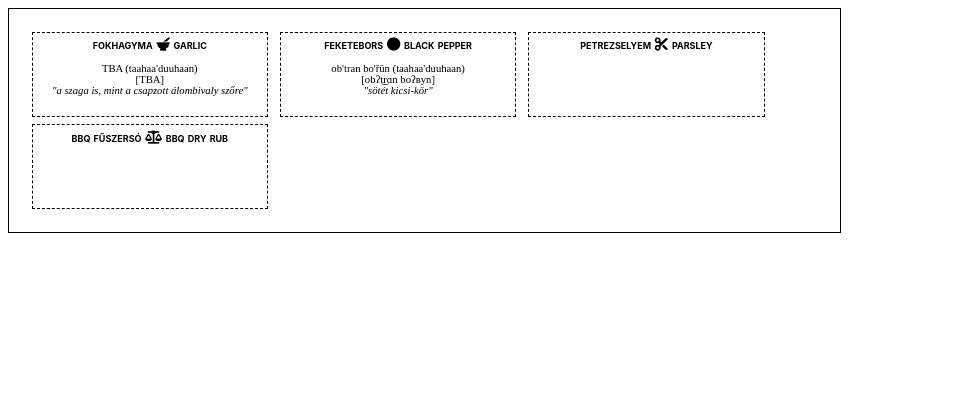
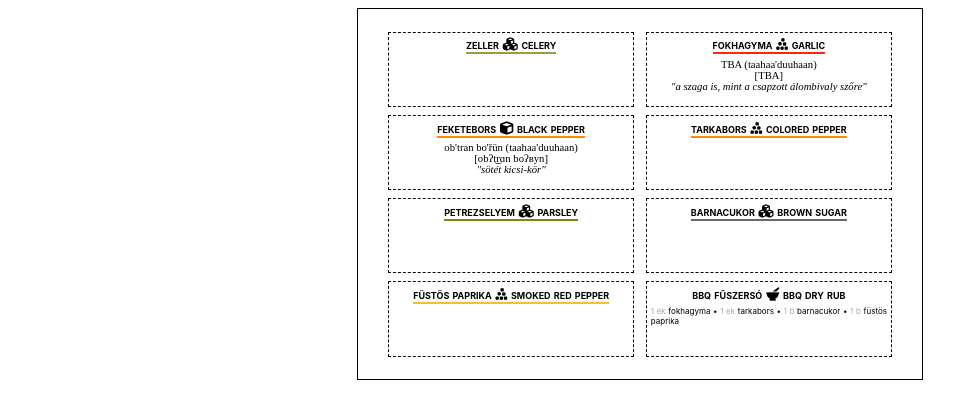
Before and after one commit to geryxyz/spicelabels, a Jekyll site: the page built from index.html, in a window 1280 px wide. Shown: the top 419 px of the page, without its empty margins (0-978 px from the left). Built offline with Jekyll 4.4.1, drawn with Linux system fonts in a browser that asks for light colours; nearby versions of some CDN libraries.

Commit message:
feat: mixes and source introduced with hotness

```diff
--- a/_data/spices.yml
+++ b/_data/spices.yml
@@ -5,11 +5,32 @@ preprocesses:
   - &chopped "chopped"
   - &whole "whole"
   - &mix "mix"
+units:
+  - &tablespoon
+    name: "evőkanál"
+    abbreviation: "ek"
+  - &cup
+    name: "bögre"
+    abbreviation: "b"
+source:
+  - &fruit "fruit"
+  - &corn "corn"
+  - &leaf "leaf"
+  - &stem "stem"
+  - &root "root"
+  - &substance "substance"
 labels:
+  -
+    hungarian: "zeller"
+    english: "celery"
+    preprocess: *chopped
+    source: *stem
   - &ground_garlic
     hungarian: "fokhagyma"
     english: "garlic"
     preprocess: *ground
+    source: *root
+    hot: yes
     conlang:
       name: "TBA"
       language: *taahaaduuhaan
@@ -19,19 +40,46 @@ labels:
     hungarian: "feketebors"
     english: "black pepper"
     preprocess: *whole
+    source: *corn
     conlang:
-        name: "ob'tran bo'řün"
-        language: *taahaaduuhaan
-        ipa: "obʔt͜rɑn boʔʙyn"
-        note: "sötét kicsi-kör"
+      name: "ob'tran bo'řün"
+      language: *taahaaduuhaan
+      ipa: "obʔt͜rɑn boʔʙyn"
+      note: "sötét kicsi-kör"
+  - &ground_coloredpepper
+    hungarian: "tarkabors"
+    english: "colored pepper"
+    preprocess: *ground
+    source: *corn
   -
     hungarian: "petrezselyem"
     english: "parsley"
     preprocess: *chopped
+    source: *leaf
+  - &chopped_brownsugar
+    hungarian: "barnacukor"
+    english: "brown sugar"
+    preprocess: *chopped
+    source: *substance
+  - &ground_smokedredpepper
+    hungarian: "füstös paprika"
+    english: "smoked red pepper"
+    preprocess: *ground
+    source: *fruit
   -
     hungarian: "bbq fűszersó"
     english: "bbq dry rub"
     preprocess: *mix
     ingredients:
       - spice: *ground_garlic
-        ratio: "1 ek"
+        amount: 1
+        unit: *tablespoon
+      - spice: *ground_coloredpepper
+        amount: 1
+        unit: *tablespoon
+      - spice: *chopped_brownsugar
+        amount: 1
+        unit: *cup
+      - spice: *ground_smokedredpepper
+        amount: 1
+        unit: *cup
--- a/assets/css/main.scss
+++ b/assets/css/main.scss
@@ -3,22 +3,69 @@
 
 @import "main";
 
+html {
+  box-sizing: border-box;
+}
+*, *:before, *:after {
+  box-sizing: inherit;
+}
+
+//https://www.colourlovers.com/palette/56122/Sweet_Lolly
+//https://www.colourlovers.com/palette/1309168/pumpkin
+//https://www.colourlovers.com/palette/1081510/Nature_Walk
+
+.under_border {
+  border-bottom-style: solid;
+  border-bottom-width: 2pt;
+}
+
+.fruit {
+  border-bottom-color: #FABE28;
+}
+
+.corn {
+  border-bottom-color: #FF8A00;
+}
+
+.leaf {
+  border-bottom-color: #758918;
+}
+
+.stem {
+  border-bottom-color: #9E9A41;
+}
+
+.root {
+  border-bottom-color: #5E3021;
+}
+
+.substance {
+  border-bottom-color: dimgray;
+}
+
+.hot {
+  border-bottom-color: #FF2311;
+}
+
 body {
-  width: 210mm;
+  width: 150mm; //210mm the A4 page
   border: black solid 1pt;
   padding: .5cm;
+  text-align: center;
+  margin-left: auto;
+  margin-right: auto;
 }
 
 div.label {
   display: inline-block;
   vertical-align: top;
-  max-width: 60mm;
+  max-width: 65mm;
   max-height: 20mm;
-  min-width: 60mm;
+  min-width: 65mm;
   min-height: 20mm;
   margin: 1mm;
   padding: 1mm;
-  border: black dashed .6pt;
+  border: black dashed .3pt;
   text-align: center;
   font-size: 10pt;
 }
@@ -33,17 +80,43 @@ span.english {
   font-variant: small-caps;
 }
 
-p.conlang {
-  font-family: serif;
-  font-style: normal;
-  font-size: 8pt;
+span.ipa {
+  font-family: "Times New Roman", sans-serif;
 }
 
-span.ipa {
-  font-family: "Times New Roman", sans-serif;
+span.amount {
+  color: darkgray;
 }
 
 span.note {
   font-style: italic;
   font-family: serif;
 }
+
+span.ingredient {
+  hyphens: auto;
+}
+
+p {
+  margin: 0;
+  padding: 0;
+}
+
+p.header {
+  display: inline-block;
+}
+
+p.details {
+  font-style: normal;
+  font-size: 8pt;
+  margin-top: 1ex;
+}
+
+p.conlang {
+  font-family: serif;
+}
+
+p.ingredients {
+  font-size: 6pt;
+  text-align: justify;
+}
--- a/index.html
+++ b/index.html
@@ -6,27 +6,47 @@ layout: default
     {% comment %}<code>{{ spice }}</code>{% endcomment %}
 
     <div class="label">
+        {% if spice.hot %}
+        <p class="header under_border hot">
+        {% elsif spice.source %}
+        <p class="header under_border {{ spice.source }}">
+        {% else %}
+        <p class="header">
+        {% endif %}
             <span class="hungarian">{{ spice.hungarian }}</span>
+            <span>
                 {% case spice.preprocess %}
+                    {% when "whole" %}
+                        <i class="fa-solid fa-cube"></i>
+                    {% when "chopped" %}
+                        <i class="fa-solid fa-cubes"></i>
                     {% when "ground" %}
+                        <i class="fa-solid fa-cubes-stacked"></i>
+                    {% when "mix" %}
                         <i class="fa-solid fa-mortar-pestle"></i>
-            {% when "chopped" %}
-                <i class="fa-solid fa-scissors"></i>
-            {% when "whole" %}
-                <i class="fa-solid fa-circle"></i>
-            {% when "mix" %}
-                <i class="fa-solid fa-scale-balanced"></i>
                     {% else %}
                         &mdash;
                 {% endcase %}
+            </span>
             <span class="english">{{ spice.english }}</span>
+        </p>
+
         {% if spice.conlang %}
-            <br/>
-            <p class="conlang">
+            <p class="conlang details">
                 {{ spice.conlang.name }} ({{ spice.conlang.language }})<br/>
                 <span class="ipa">[{{ spice.conlang.ipa }}]</span><br/>
                 <span class="note">"{{ spice.conlang.note }}"</span>
             </p>
+        {% elsif spice.ingredients %}
+            <p class="details ingredients">
+                {% for ingredient in spice.ingredients %}
+                    <span class="amount">{{ ingredient.amount }} {{ ingredient.unit.abbreviation }}</span>
+                    <span class="ingredient">{{ ingredient.spice.hungarian }}</span>
+                    {% if forloop.last == false %}
+                        &bullet;
+                    {% endif %}
+                {% endfor %}
+            </p>
         {% endif %}
     </div>
 {% endfor %}
```
Lines whose indentation alone changed are shown as unchanged.
